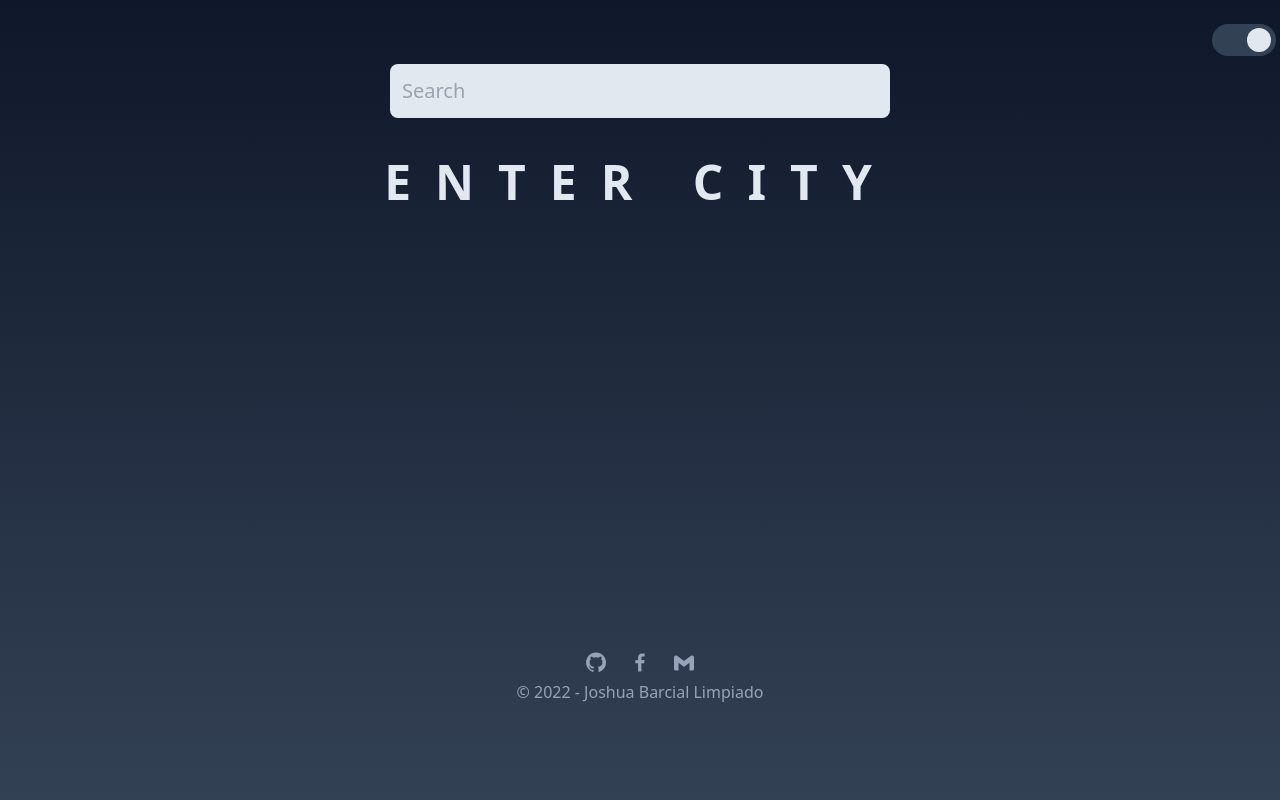
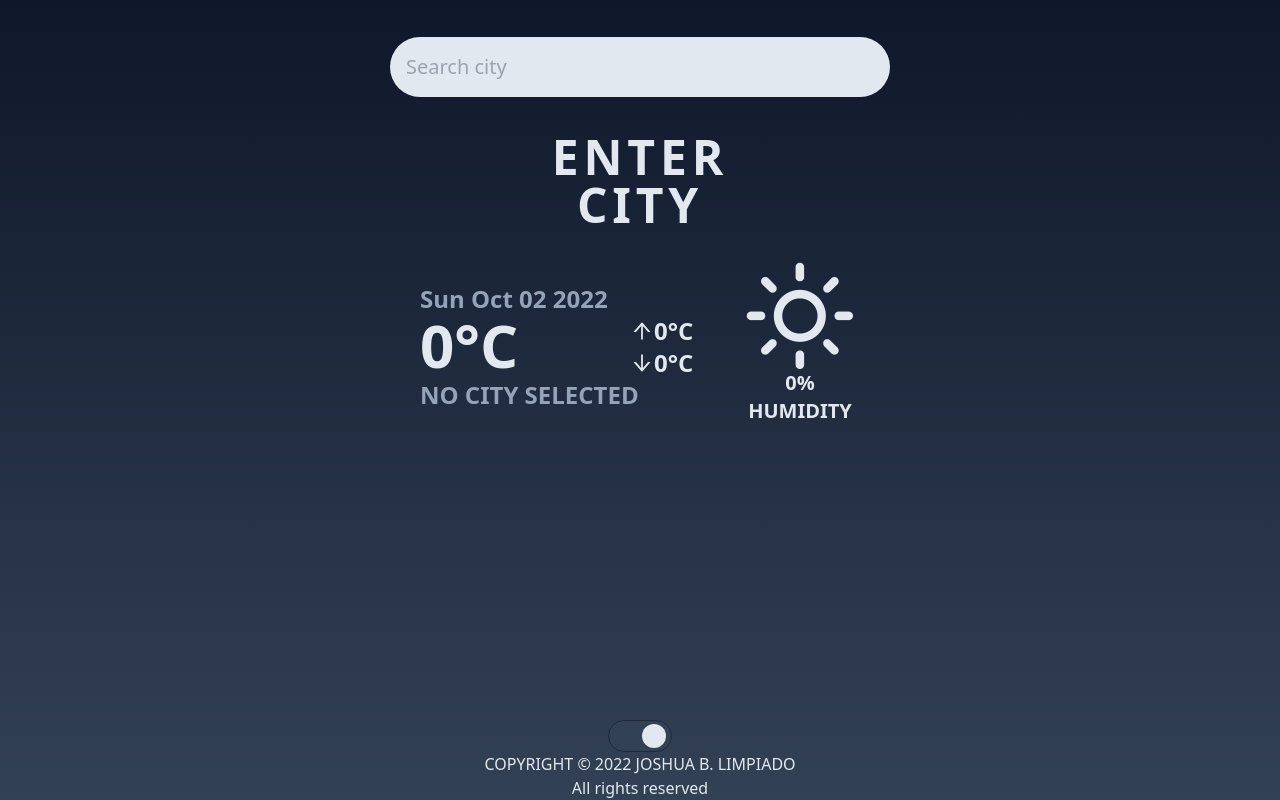
Before and after one commit to jlimpiado/Weather-React-Project, a React (Vite) app: page / in a window 1280 px wide. Built offline with nearby package versions, Linux system fonts and the light colour scheme.

Commit message:
update style

```diff
--- a/package.json
+++ b/package.json
@@ -13,7 +13,8 @@
   "dependencies": {
     "axios": "^0.27.2",
     "react": "^18.2.0",
-    "react-dom": "^18.2.0"
+    "react-dom": "^18.2.0",
+    "react-icons": "^4.4.0"
   },
   "devDependencies": {
     "@babel/core": "^7.18.13",
--- a/src/App.tsx
+++ b/src/App.tsx
@@ -6,64 +6,44 @@ function App(): JSX.Element {
   const [selectedCity, setSelectedCity] = React.useState<CityWeather | null>(null)
   const [selectedDay, setSelectedDay] = React.useState<number>(0)
 
-  // React.useEffect(() => {
-  //   console.log(selectedCity)
-  // },[selectedCity])
+  React.useEffect(() => {
+    console.log(selectedCity)
+  }, [selectedCity])
 
   return (
-    <div className="min-h-screen min-w-full p-4">
-      <div className="p-4 my-4 min-h-[600px] rounded-lg ">
-        <ToggleButton />
+    <div className="text-slate-800 dark:text-slate-200 grid grid-rows-6 min-h-screen">
+      <div className="row-span-1 flex items-center justify-center">
         <SearchBox setSelectedCity={setSelectedCity} />
-        {selectedCity === null ? (
-          <h1 className="text-5xl text-center font-bold tracking-[.5em] text-slate-900 dark:text-slate-200 mt-10">
-            ENTER CITY
-          </h1>
-        ) : (
+      </div>
+      <div className="row-span-4">
+        {selectedCity?.name && selectedCity?.country && selectedCity?.weather && selectedCity.weather[selectedDay]?.dateForecast && selectedCity.weather[selectedDay]?.description && selectedCity.weather[selectedDay]?.iconId && selectedCity.weather[selectedDay]?.temp && selectedCity.weather[selectedDay]?.tempMax && selectedCity.weather[selectedDay]?.tempMin && selectedCity.weather[selectedDay]?.humidity ? (
           <>
             <CurrentCard
-              cityName={`${selectedCity?.name}, ${selectedCity?.country}`}
+              cityName={{ city: selectedCity?.name, country: selectedCity?.country }}
               weather={{
-                description:
-                  (selectedCity?.weather && selectedCity?.weather[selectedDay]?.description) || "",
-                iconID: (selectedCity?.weather && selectedCity?.weather[selectedDay]?.iconId) || "",
-                temperature: Math.round(
-                  (selectedCity?.weather && selectedCity?.weather[selectedDay]?.temp) || 0,
-                ),
-                weatherDate:
-                  (selectedCity?.weather && selectedCity?.weather[selectedDay]?.dateForecast) ||
-                  new Date(),
+                dateForecast: selectedCity.weather[selectedDay]?.dateForecast,
+                description: selectedCity.weather[selectedDay]?.description,
+                iconID: selectedCity.weather[selectedDay]?.iconId,
+                temp: selectedCity.weather[selectedDay]?.temp,
+                tempMax: selectedCity.weather[selectedDay]?.tempMax,
+                tempMin: selectedCity.weather[selectedDay]?.tempMin,
+                humidity: selectedCity.weather[selectedDay]?.humidity,
               }}
             />
-            <div className="flex gap-4 sm:justify-center overflow-auto p-2">
-              {selectedCity?.weather &&
-                selectedCity?.weather?.map((weather, index) => (
-                  <Card
-                    key={weather?.id}
-                    code={weather?.iconId || ""}
-                    day={weather?.dateForecast?.getUTCDay() || 0}
-                    temperature={Math.round(weather?.temp || 0)}
-                    setSelectedDay={setSelectedDay}
-                    index={index}
-                  />
-                ))}
+            <div className="flex overflow-auto w-screen gap-4 p-2 mt-4 sm:justify-center">
+            {selectedCity.weather.map((city, index) => (
+              <Card code={city.iconId || ""} day={index} setSelectedDay={setSelectedDay} temperature={Math.floor(city.temp || 0)} index={index} />
+            ))}
             </div>
           </>
+        ) : (
+          <CurrentCard />
         )}
       </div>
-      <footer className="dark:text-slate-400 text-center flex flex-col">
-        <span className="text-2xl flex justify-center gap-5">
-          <a href="https://github.com/d3vLimpiado" target="_blank" rel="noreferrer">
-            <i className="bx bxl-github hover:text-sky-600"></i>
-          </a>
-          <a href="https://facebook.com/josh.limpiado" target="_blank" rel="noreferrer">
-            <i className="bx bxl-facebook hover:text-sky-600"></i>
-          </a>
-          <a href="mailto:devlimpiado@gmail.com">
-            <i className="bx bxl-gmail hover:text-sky-600"></i>
-          </a>
-        </span>
-        <span>&copy; 2022 - Joshua Barcial Limpiado</span>
+      <footer className="row-span-1 flex flex-col justify-end items-center">
+        <ToggleButton />
+        <span>COPYRIGHT &copy; 2022 JOSHUA B. LIMPIADO</span>
+        <span>All rights reserved</span>
       </footer>
     </div>
   )
--- a/src/components/Card.tsx
+++ b/src/components/Card.tsx
@@ -22,7 +22,7 @@ export default function Card({ temperature, day, code, index, setSelectedDay }:
     >
       <div className="text-lg font-bold text-slate-800 dark:text-slate-200">{Days[day]}</div>
       <div className="text-center my-auto">
-        <i className={`wi wi-owm-${code} text-slate-800 dark:text-slate-200 text-8xl`}></i>
+        <i className={`wi wi-owm-${code} text-slate-800 dark:text-slate-200 text-7xl`}></i>
       </div>
       <div
         className={`text-4xl sm:text-6xl text-center ${
--- a/src/components/CurrentCard.tsx
+++ b/src/components/CurrentCard.tsx
@@ -1,52 +1,57 @@
-import React, { useState, useEffect } from "react"
+import React from "react"
+import { AiOutlineArrowUp, AiOutlineArrowDown } from "react-icons/ai"
 
 export type CurrentCardProps = {
-  cityName: string
-  weather: {
-    weatherDate: Date
-    temperature: number
-    description: string
-    iconID: string
+  cityName?: {
+    city: string
+    country: string
+  }
+  weather?: {
+    dateForecast: Date | null
+    description: string | null
+    iconID: string | null
+    temp: number | null
+    tempMax: number | null
+    tempMin: number | null
+    humidity: number | null
   }
 }
 
 export default function CurrentCard({ cityName, weather }: CurrentCardProps): JSX.Element {
-  const [cityData, setCityData] = useState<{
-    city: string
-    country: string
-  } | null>(null)
-
-  useEffect(() => {
-    if (cityName) {
-      setCityData(() => {
-        const tmp = cityName.split(",")
-        return {
-          city: tmp[0],
-          country: tmp[1],
-        }
-      })
-    }
-  }, [cityName])
-
   return (
-    <div className="flex flex-col sm:flex-row items-center sm:justify-center sm:gap-10 my-10 text-slate-800 dark:text-slate-200">
-      <div className="flex gap-10">
-        <div className="text-center text-2xl sm:text-4xl flex flex-col font-semibold justify-center">
-          <div>{cityData?.city}</div>
-          <div>{cityData?.country}</div>
-        </div>
-        <div className="">
+    <div className="flex flex-col items-center sm:justify-center gap-10 text-slate-800 dark:text-slate-200">
+      <div className="text-center text-5xl tracking-widest flex flex-col font-extrabold justify-center">
+        <div>{cityName?.city || "ENTER"}</div>
+        <div>{cityName?.country || "CITY"}</div>
+      </div>
+      <div className="grid grid-row-2 sm:grid-cols-12 gap-10 items-center">
+        <div className="sm:col-span-8">
           <div className="text-2xl sm:text-2xl font-semibold text-slate-600 dark:text-slate-400">
-            {weather.weatherDate.toDateString()}
+            {(weather && weather.dateForecast) ? weather.dateForecast.toDateString() : new Date().toDateString()}
           </div>
-          <div className="font-bold text-4xl sm:text-6xl">{weather.temperature}°</div>
+          <div className="font-bold text-6xl grid grid-cols-4">
+            <div className="col-span-3">{Math.floor(weather?.temp || 0)}°C</div>
+            <div className="text-2xl col-span-1">
+              <div className="flex items-center">
+                <AiOutlineArrowUp />
+                {Math.floor(weather?.tempMax || 0)}°C
+              </div>
+              <div className="flex items-center">
+                <AiOutlineArrowDown />
+                {Math.floor(weather?.tempMin || 0)}°C
+              </div>
+            </div>
+          </div>
           <div className="text-2xl sm:text-2xl font-bold text-slate-600 dark:text-slate-400">
-            {weather.description}
+            {weather?.description?.toUpperCase() || "NO CITY SELECTED"}
           </div>
         </div>
-      </div>
-      <div className="flex flex-col justify-center">
-        <i className={`wi wi-owm-${weather.iconID} text-8xl mt-5 sm:mt-0`} />
+        <div className="sm:col-span-4 flex flex-col justify-center items-center gap-1">
+          <i className={`wi wi-owm-${weather?.iconID || 800} text-8xl mt-5 sm:mt-0`} />
+          <div className="text-xl text-center font-semibold">
+            {weather?.humidity || 0}%<div>HUMIDITY</div>
+          </div>
+        </div>
       </div>
     </div>
   )
--- a/src/components/SearchBox.tsx
+++ b/src/components/SearchBox.tsx
@@ -1,5 +1,6 @@
 import React, { ChangeEvent, MouseEvent, useEffect, useRef } from "react"
 import axios from "axios"
+import { MdClose } from "react-icons/md"
 
 type CityProps = {
   id: string
@@ -37,11 +38,14 @@ export type CityWeather = {
   name?: string
   country?: string
   weather?: Array<{
-    id?: string
-    iconId?: string
-    description?: string
-    dateForecast?: Date
-    temp?: number
+    id: string | null
+    iconId: string | null
+    description: string | null
+    dateForecast: Date | null
+    temp: number | null
+    tempMax: number | null
+    tempMin: number | null
+    humidity: number | null
   }>
 }
 
@@ -91,7 +95,7 @@ const Dropdown = ({ items, setSearchInput, setSelectedCity }: DropdownProps) =>
         units: "metric",
         // lat: cityObj.coordinates.latitude,
         // lon: cityObj.coordinates.longitude,
-        q: `${cityObj.name}, ${cityObj.country.name}`
+        q: `${cityObj.name}, ${cityObj.country.name}`,
       },
     }
 
@@ -109,6 +113,9 @@ const Dropdown = ({ items, setSearchInput, setSelectedCity }: DropdownProps) =>
             description: list[i]?.weather[0]?.description,
             dateForecast: new Date(list[i]?.dt * 1000),
             temp: list[i]?.main?.temp,
+            tempMax: list[i]?.main?.temp_max,
+            tempMin: list[i]?.main?.temp_min,
+            humidity: list[i]?.main?.humidity
           })
         }
         setSelectedCity(cityWeather)
@@ -125,7 +132,7 @@ const Dropdown = ({ items, setSearchInput, setSelectedCity }: DropdownProps) =>
           <div
             id={city.id}
             key={city.id}
-            className="dark:bg-slate-800 bg-slate-200 dark:text-slate-200 text-slate-800 my-1 p-2 rounded-lg dark:hover:bg-slate-200 dark:hover:text-slate-800 hover:bg-slate-800 hover:text-slate-200 cursor-pointer"
+            className="dark:bg-slate-200 bg-slate-800 dark:text-slate-800 text-slate-200 my-1 p-2 rounded-lg dark:hover:bg-slate-300 hover:bg-slate-700 cursor-pointer"
             onClick={handleClick}
           >
             {city.name}, {city.country.id}
@@ -142,6 +149,7 @@ type SearchBoxProps = {
 export default function SearchBox({ setSelectedCity }: SearchBoxProps): JSX.Element {
   const [searchCity, setSearchCity] = React.useState<string>("")
   const [cityList, setCityList] = React.useState<APIResponse[]>(() => [])
+  const inputRef = React.useRef<HTMLInputElement>(null);
 
   const handleSearchCity = (event: ChangeEvent<HTMLInputElement>) => {
     setSearchCity(event.target.value)
@@ -187,18 +195,32 @@ export default function SearchBox({ setSelectedCity }: SearchBoxProps): JSX.Elem
   }, [cityList, searchCity])
 
   return (
-    <div className=" mt-4 flex flex-col items-center">
-      <div className="w-fit relative">
+    <div className="flex flex-col items-center">
+      <div className="relative">
+        <div className="flex min-w-[300px] sm:min-w-[500px] p-3 rounded-full bg-slate-800 dark:bg-slate-200 text-slate-200 dark:text-slate-900 focus-within:outline outline-[1px] outline-slate-800 dark:outline-slate-200 outline-offset-2">
           <input
             id="dropdownInput"
+            ref={inputRef}
             type="text"
             autoComplete="off"
-          placeholder="Search"
-          className="min-w-[300px] sm:min-w-[500px] text-[20px] p-3 focus:outline-none focus:ring-2 ring-slate-800 dark:ring-slate-200 ring-offset-slate-300 dark:ring-offset-slate-900 ring-offset-2 rounded-lg bg-slate-800 dark:bg-slate-200 text-slate-200 dark:text-slate-900"
+            placeholder="Search city"
+            className="bg-transparent w-full focus:outline-none text-xl p-1"
             value={searchCity}
             onChange={handleSearchCity}
             minLength={3}
           />
+          {searchCity !== "" && (
+            <button
+              className="text-slate-400 cursor-pointer text-4xl rounded-full group focus:outline-none"
+              onClick={() => {
+                setSearchCity("")
+                inputRef.current?.focus();
+              }}
+            >
+              <MdClose className="group-focus:fill-slate-200 dark:group-focus:fill-slate-800 transition-all " />
+            </button>
+          )}
+        </div>
         <Dropdown
           items={cityList}
           setSearchInput={(cityObj) => {
--- a/src/components/ToggleButton/index.tsx
+++ b/src/components/ToggleButton/index.tsx
@@ -10,7 +10,7 @@ export default function ToggleButton(): JSX.Element {
   }
 
   return (
-    <div className="absolute right-1 top-0">
+    <span>
       <input
         type="checkbox"
         id="togglebtn"
@@ -19,6 +19,6 @@ export default function ToggleButton(): JSX.Element {
         defaultChecked
       />
       <label htmlFor="togglebtn" className={style.switchLabel} />
-    </div>
+    </span>
   )
 }
--- a/src/components/ToggleButton/togglebtn.module.css
+++ b/src/components/ToggleButton/togglebtn.module.css
@@ -13,17 +13,15 @@
   display: block;
   border-radius: 100px;
   position: relative;
+  @apply border-[.5px] border-slate-800;
 }
 
 .switchLabel:after {
   content: "";
   position: absolute;
-  top: 4px;
+  top: 3px;
   left: 5px;
-  width: 1.5em;
-  height: 1.5em;
-  @apply bg-slate-900 transition-all;
-  border-radius: 90px;
+  @apply bg-slate-900 transition-all rounded-full w-6 h-6;
 }
 
 .switchCheck:checked + .switchLabel {
```
Also changed, not shown: 1 other file (tests, documents, lock files or other folders). Lines whose indentation alone changed are shown as unchanged.
